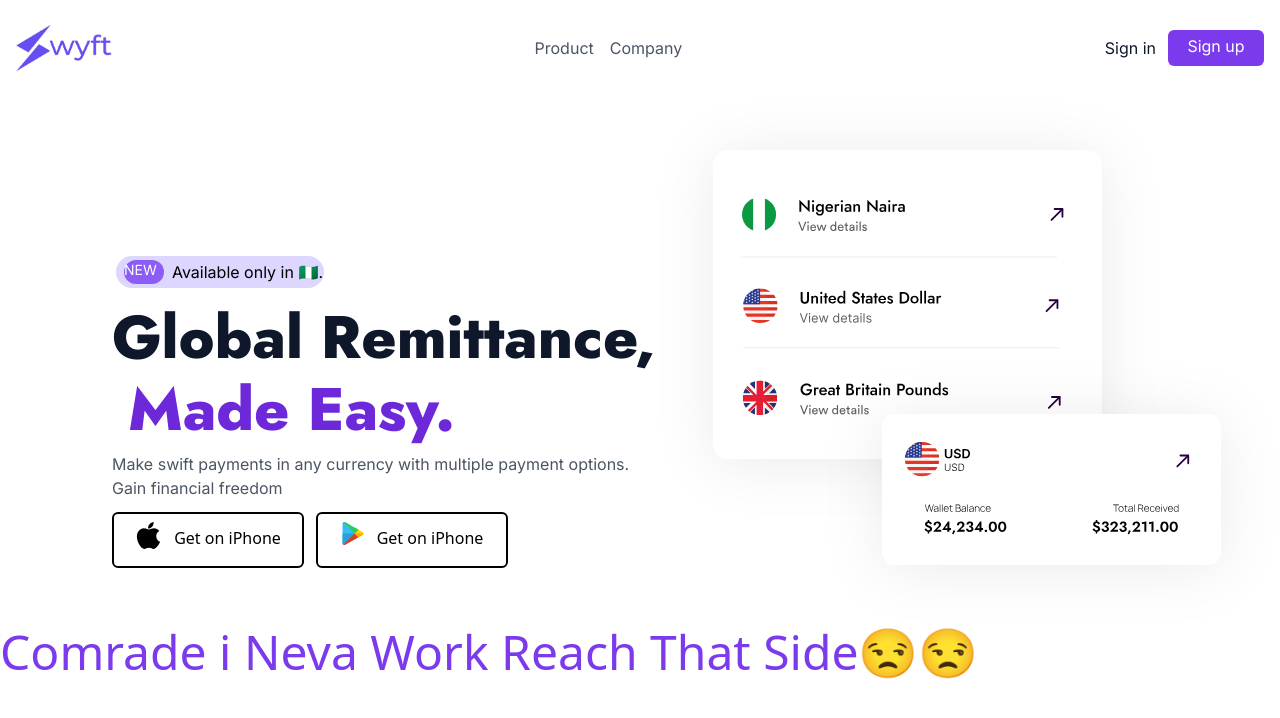
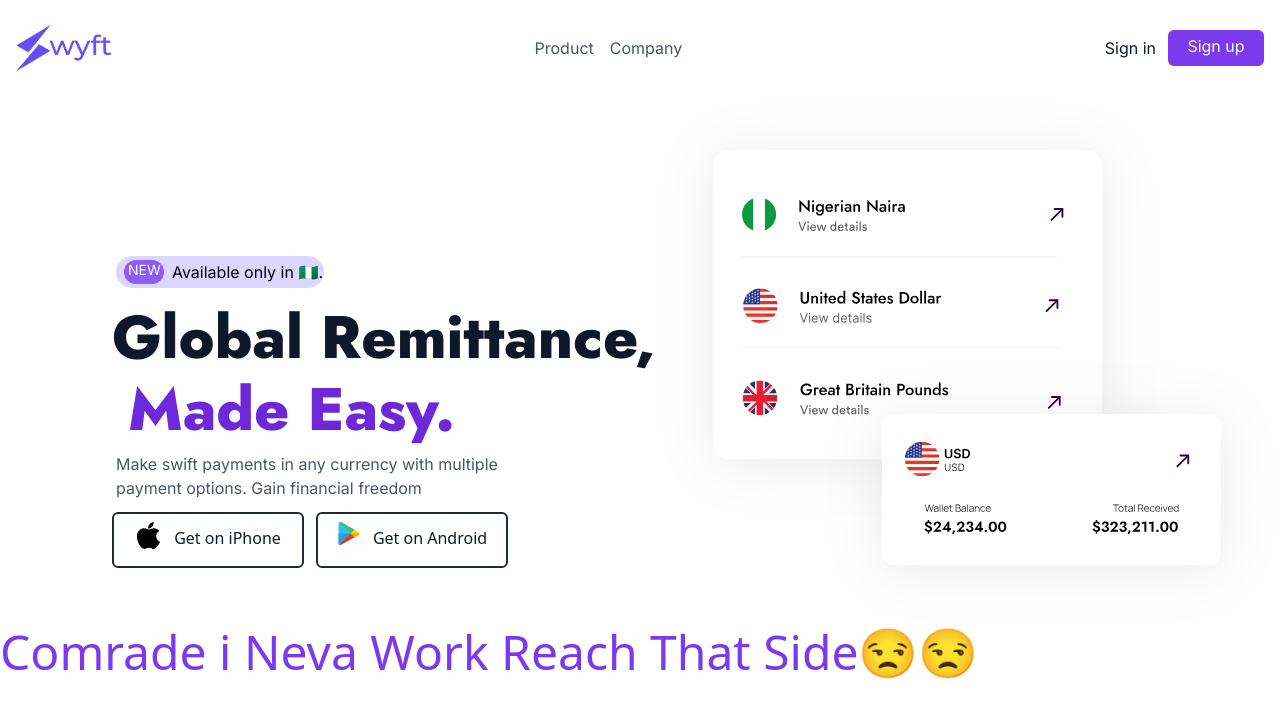
Before and after one commit to OlaiwonAbdullahi/SwyftPay-Replicate, a React (Vite) app: page / in a window 1280 px wide. Shown: the top 718 px of the page. Built offline with nearby package versions, Linux system fonts and the light colour scheme.

Commit message:
update Hero.tsx

```diff
--- a/src/components/Hero.tsx
+++ b/src/components/Hero.tsx
@@ -3,10 +3,10 @@
 import Play from "../assets/playstore.svg";
 export default function Hero() {
   return (
-    <div className="flex flex-col md:flex-row w-auto h-auto">
+    <div className="flex flex-col md:flex-row w-auto h-auto bg-white">
       <div className=" text-center md:text-left basis-1/3 justify-center mt-4 md:ml-28">
         <div className="flex gap-2 bg-violet-200 rounded-2xl h-8 w-52 pt-1 mx-auto md:mx-1 mb-5 mt-7 md:mt-36">
-          <span className="bg-violet-500 text-white rounded-xl font-inter ml-2 h-6 text-sm w-10">
+          <span className="bg-violet-500 text-white rounded-xl font-inter ml-2 h-6 text-sm w-10 px-1">
             NEW
           </span>
           <p className="font-inter">Available only in 🇳🇬.</p>
@@ -17,17 +17,19 @@
         <h2 className="text-4xl md:text-6xl md:pl-4 text-violet-700 font-extrabold mt-3 font-jost">
           Made Easy.
         </h2>
-        <p className=" font-inter text-center md:text-left mt-3 text-gray-600">
+        <p className=" font-inter text-center md:text-left mt-3 text-gray-600 w-96 items-center mx-auto md:mx-1">
           Make swift payments in any currency with multiple payment options.
           Gain financial freedom
         </p>
 
         <div className=" mt-3 flex md:gap-3 gap-1">
-          <button className="p-2 rounded-md border-2 border-black w-48 h-14 flex gap-3 mx-auto md:mx-0 justify-center">
-            <img src={Apple}></img> <span className="mt-1">Get on iPhone</span>
+          <button className="p-2 rounded-md border-2 border-gray-800 w-48 h-14 flex gap-3 mx-auto md:mx-0 justify-center">
+            <img src={Apple}></img>
+            <span className="mt-1 text-gray-900">Get on iPhone</span>
           </button>
-          <button className="p-2 rounded-md border-2 border-black w-48 h-14 flex gap-3 mx-auto md:mx-0 justify-center">
-            <img src={Play}></img> <span className="mt-1">Get on iPhone</span>
+          <button className="p-2 rounded-md border-2 border-gray-800 w-48 h-14 flex gap-3 mx-auto md:mx-0 justify-center">
+            <img src={Play}></img>
+            <span className="mt-1 text-gray-900">Get on Android</span>
           </button>
         </div>
       </div>
```
